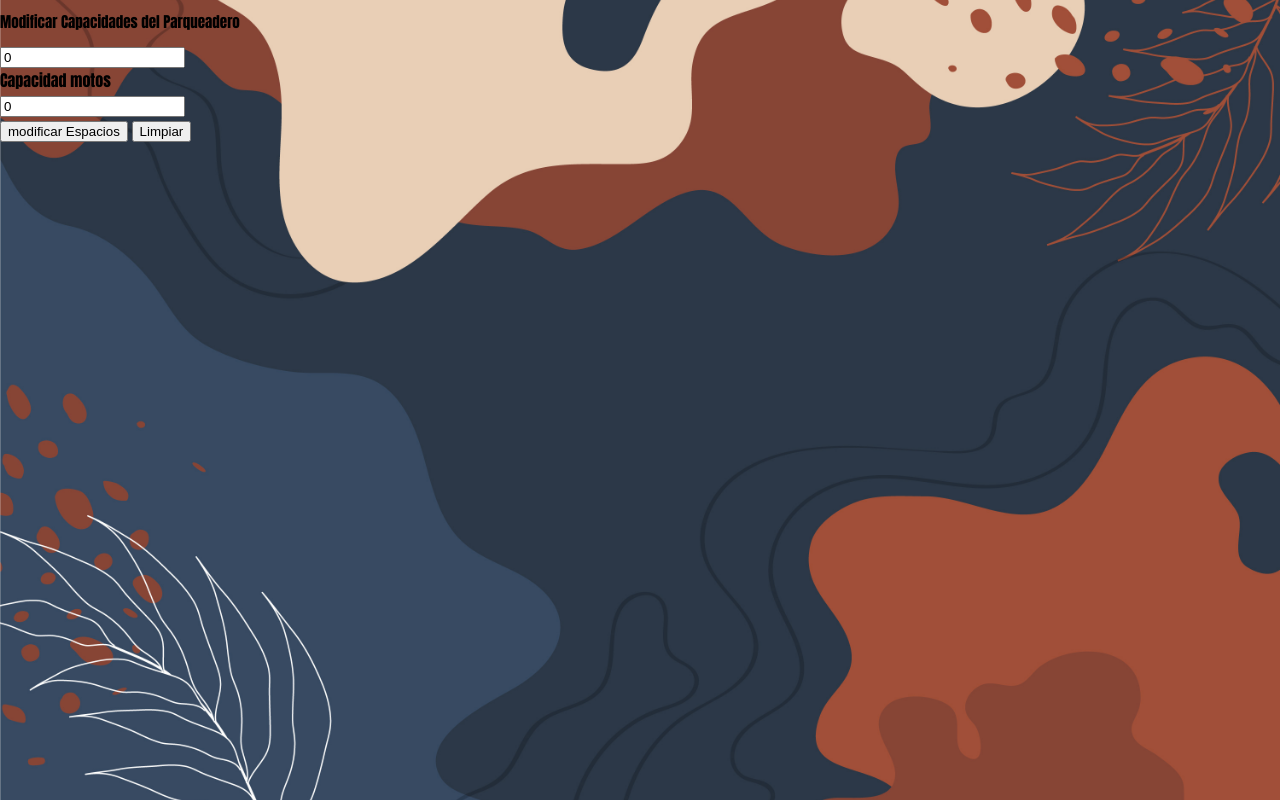
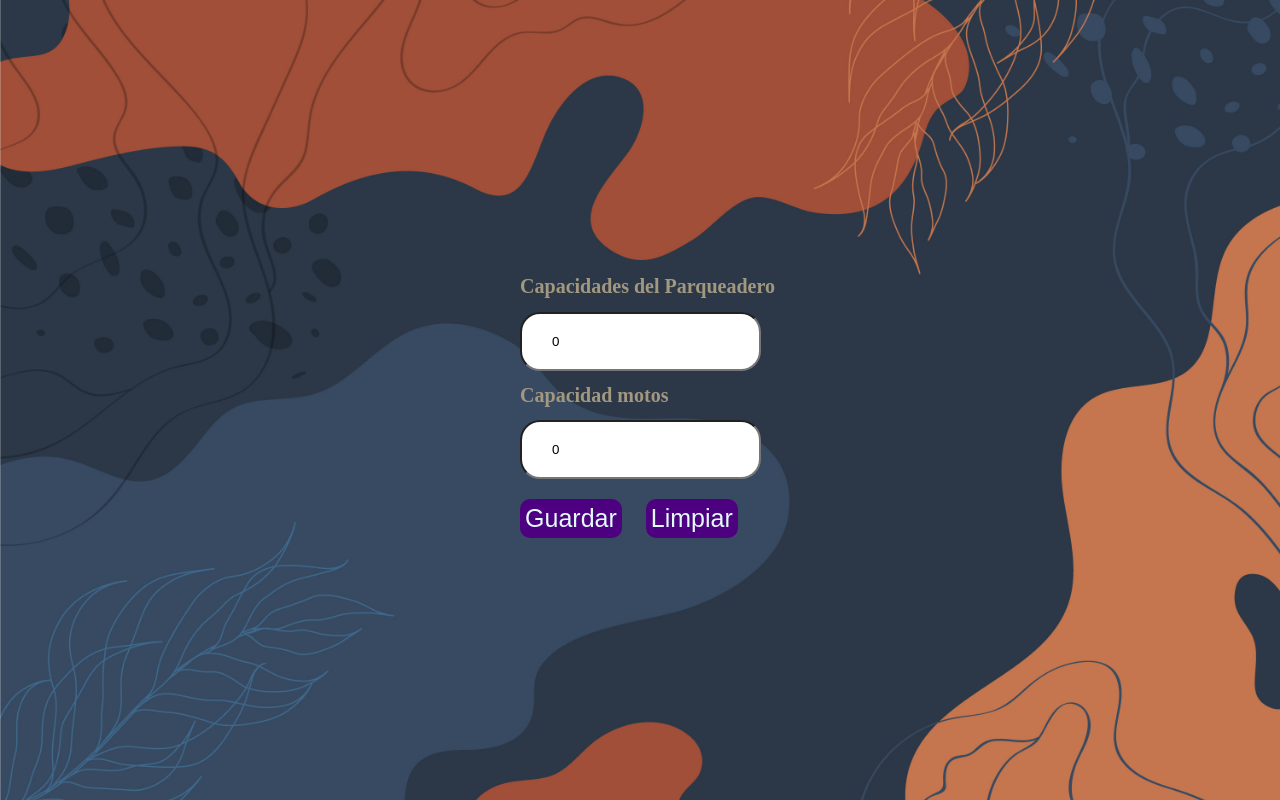
Before and after one commit to Berserk1550/Proyecto-Horus, a Flask app: template templates/agregar_espacios.html in a window 1280 px wide. Run offline with Flask 3, Linux system fonts and the light colour scheme; the template is opened without the code that fills it, so the values that code supplies are empty.

Commit message:
cambios Fron

```diff
--- a/static/a_espacios.css
+++ b/static/a_espacios.css
@@ -34,10 +34,8 @@ html, body {
 }
 
 body {
-  background: url("../static/fondo2.jpg ") center center / cover no-repeat;
-  font-family: Impact, Haettenschweiler, 'Arial Narrow Bold', sans-serif;
+  background: url("../static/fondo3.jpg ") center center / cover no-repeat;
   position: relative;
-  z-index: 1;
 }
 
 fieldset{
@@ -47,5 +45,47 @@ fieldset{
 }
 
 h1{
-    font-size: 15px;
+    font-size: 20px;
+    color: #a29880;
 }
+
+main#cap_par {
+    background: rgba(227, 250, 250, 0.0);
+    height: 100vh;
+    display: flex;
+    flex-direction: column;
+    justify-content: center;
+    align-items: center;
+    overflow: hidden;
+    margin-left: 15px;
+}
+
+input#capacidad_carros{
+    border-radius: 20px 20px 20px 20px;
+    padding: 20px 30px 20px 30px;
+}
+
+input#capacidad_motos{
+    border-radius: 20px 20px 20px 20px;
+    padding: 20px 30px 20px 30px;
+}
+
+button{
+    margin-top: 20px;
+    background-color: #4d0080;
+    color: #e3fafa;
+    font-size: 25px;
+    border: none;
+    cursor: pointer;
+}
+
+#form_espacio button#guardar{
+    padding: 5px 5px 5px 5px;
+    border-radius: 10px 10px 10px 10px;
+}
+
+#form_espacio button#limpiar{
+    padding: 5px 5px 5px 5px;
+    border-radius: 10px 10px 10px 10px;
+    margin-left: 20px;
+}
--- a/templates/agregar_espacios.html
+++ b/templates/agregar_espacios.html
@@ -9,11 +9,10 @@
 <body>
 
   <main id="cap_par">
-    <form action="/espacios/modificar" method="post" novalidate>
+    <form action="/espacios/modificar" method="post" name="form_espacio" id="form_espacio">
 
-      <fieldset>
       <div>
-            <h1>Modificar Capacidades del Parqueadero</h1>
+        <h1>Capacidades del Parqueadero</h1>
         <input type="number"
         id="capacidad_carros"
         name="capacidad_carros"
@@ -28,7 +27,7 @@
       </div>
 
       <div>
-          <label for="capacidad_motos">Capacidad motos</label><br />
+        <h1>Capacidad motos</h1>
         <input type="text"
         id="capacidad_motos"
         name="capacidad_motos"
@@ -42,12 +41,9 @@
         required />
       </div>
 
-      </fieldset>
+      <button type="submit" id="guardar">Guardar</button>
+      <button type="reset" id="limpiar">Limpiar</button>
 
-      <div>
-        <button type="submit">modificar Espacios</button>
-        <button type="reset">Limpiar</button>
-      </div>
 
     </form>
   </main>
```
Also changed, not shown: static/fondo3.jpg (added). Lines whose indentation alone changed are shown as unchanged.
